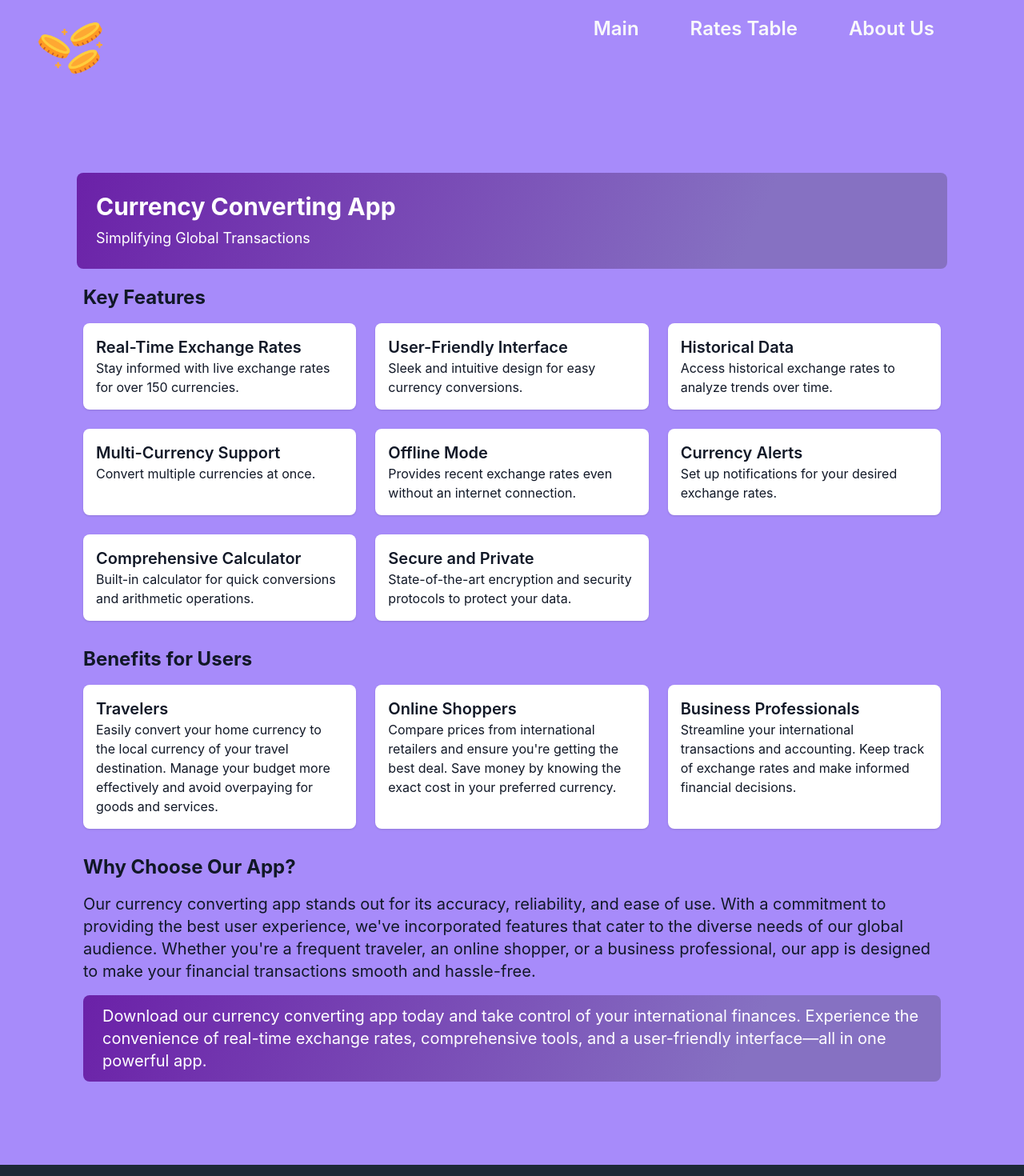
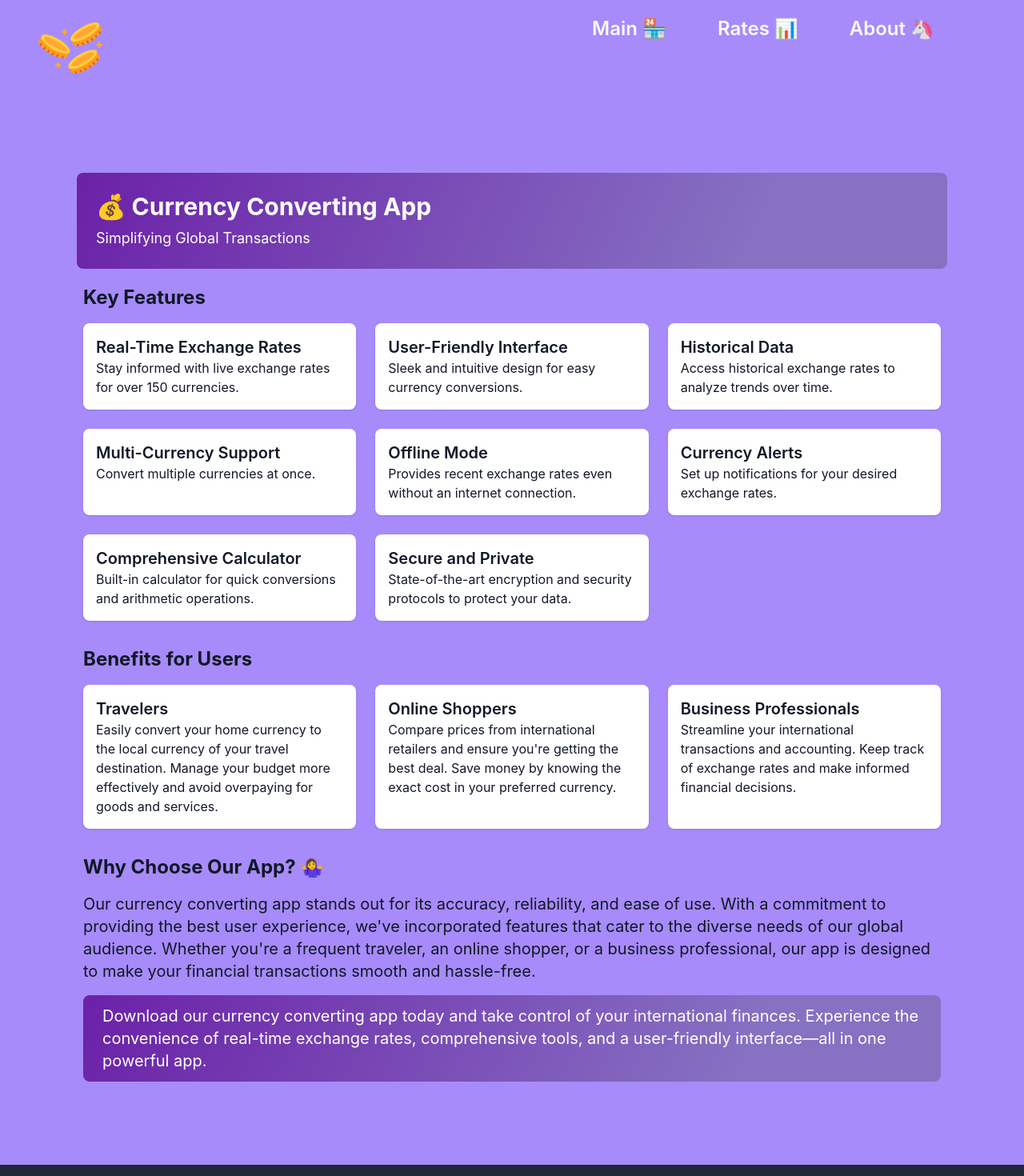
Before and after one commit to Marey123/test-task-currency-converting, a React (Create React App) app: page /about in a window 1280 px wide. Shown: the top 1470 px of the page at 80% size. Built offline with nearby package versions, Linux system fonts and the light colour scheme.

Commit message:
Rename nav

```diff
--- a/src/constants/constants.ts
+++ b/src/constants/constants.ts
@@ -1,9 +1,9 @@
 export const baseUrl = "https://api.frankfurter.app/";
 
 export const NAV_LINKS = [
-  { href: "/", key: "main", label: "Main" },
-  { href: "/rates", key: "rates", label: "Rates Table" },
-  { href: "/about", key: "about", label: "About Us" },
+  { href: "/", key: "main", label: "Main 🏪" },
+  { href: "/rates", key: "rates", label: "Rates 📊" },
+  { href: "/about", key: "about", label: "About 🦄" },
 ];
 
 export enum QueryKeys {
--- a/src/pages/about/About.tsx
+++ b/src/pages/about/About.tsx
@@ -6,7 +6,7 @@ const About = () => {
     <Layout>
       <div className=" text-gray-900">
         <section className="bg-gradient-info rounded-lg text-white p-6 mb-3">
-          <h1 className="text-3xl font-bold">Currency Converting App</h1>
+          <h1 className="text-3xl font-bold">💰 Currency Converting App</h1>
           <p className="text-lg mt-2">Simplifying Global Transactions</p>
         </section>
         <div className="container bg-transparent mx-auto p-2">
@@ -93,7 +93,7 @@ const About = () => {
             </div>
           </section>
           <section>
-            <h2 className="text-2xl font-bold mb-4">Why Choose Our App?</h2>
+            <h2 className="text-2xl font-bold mb-4">Why Choose Our App? 🤷‍♀️</h2>
             <p className="mb-4 text-xl">
               Our currency converting app stands out for its accuracy,
               reliability, and ease of use. With a commitment to providing the
--- a/src/pages/main/Main.tsx
+++ b/src/pages/main/Main.tsx
@@ -63,7 +63,7 @@ const Main = () => {
         <div className="flex items-center rounded-lg justify-center bg-gray-100">
           <div className="max-w-md w-full bg-white p-6 rounded-md shadow-md">
             <h2 className="text-3xl font-semibold text-center mb-6">
-              Currency Converter
+              Currency Converter 🔄
             </h2>
 
             <CurrencySelector
--- a/src/pages/rates/Rates.tsx
+++ b/src/pages/rates/Rates.tsx
@@ -57,7 +57,7 @@ const Rates = () => {
       <div className="flex items-center rounded-lg justify-center bg-gray-100">
         <div className="max-w-md w-full bg-white p-6 rounded-md shadow-md">
           <h2 className="text-3xl font-semibold text-center mb-6">
-            Currency Converter
+            Table Rates 🔮
           </h2>
           {symbolData && (
             <CurrencySelector
```
